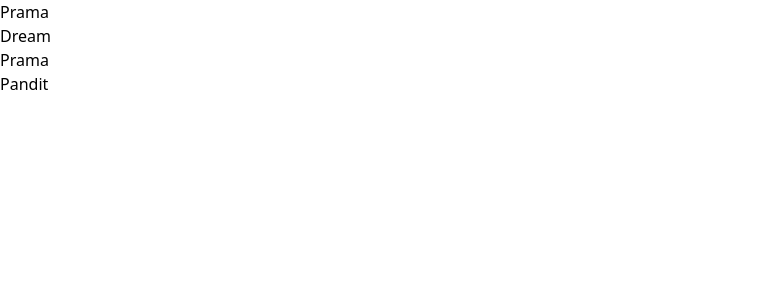
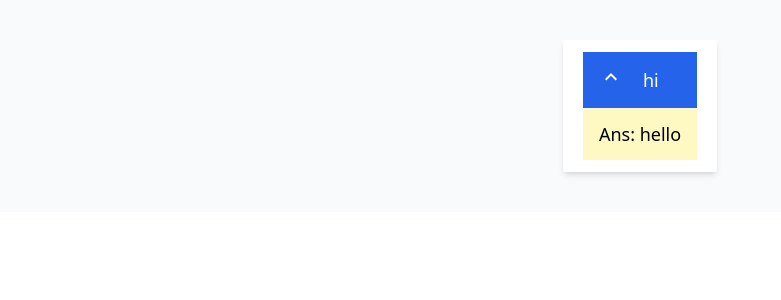
Before and after one commit to prama12/react-simple-project, a React (Create React App) app: page / in a window 1280 px wide. Shown: the top 300 px of the page, without its empty margins (0-781 px from the left). Built offline with nearby package versions, Linux system fonts and the light colour scheme.

Commit message:
Create Showfile file and set

```diff
--- a/src/App.js
+++ b/src/App.js
@@ -1,12 +1,14 @@
 import React from 'react'
 import Calc from './Component/Calculater/Calc'
 import Main from './Component/ExportImport/Main'
+import Showfile from './Component/ShowHide/Showfile'
 
 const App = () => {
   return (
     <>
       {/* <Calc /> */}
-      <Main />
+      {/* <Main /> */}
+      <Showfile/>
     </>
   )
 }
--- /dev/null
+++ b/src/Component/ShowHide/Showfile.jsx
@@ -0,0 +1,40 @@
+import React from 'react'
+
+const Showfile = () => {
+     return (
+          <>
+               <div className='w-full h-full flex justify-center items-center bg-slate-50 py-10'>
+                    <div className='rounded-sm bg-white shadow-md px-5 py-3 grid grid-cols-1 gap-5'>
+                         <div>
+                              <div className='bg-blue-600 text-white text-lg font-medium px-4 py-3 '>
+                                   <h1 className='flex items-center'>
+
+                                        <span className="mr-5 text-2xl">
+
+                                             <button>
+
+                                                  <div>
+                                                       <svg xmlns="http://www.w3.org/2000/svg"
+                                                            height="24px"
+                                                            viewBox="0 0 24 24"
+                                                            width="24px" fill="white">
+                                                            <path d="M0 0h24v24H0V0z" fill="none" />
+                                                            <path d="M7.41 15.41L12 10.83l4.59 4.58L18 14l-6-6-6 6 1.41 1.41z" />
+                                                       </svg>
+                                                  </div>
+                                             </button>
+                                        </span>
+                                        hi
+                                   </h1>
+                              </div>
+                              <div className='bg-yellow-100 font-medium text-lg px-4 py-3'>
+                                   <h2>Ans: hello</h2>
+                              </div>
+                         </div>
+                    </div>
+               </div>
+          </>
+     )
+}
+
+export default Showfile
```
